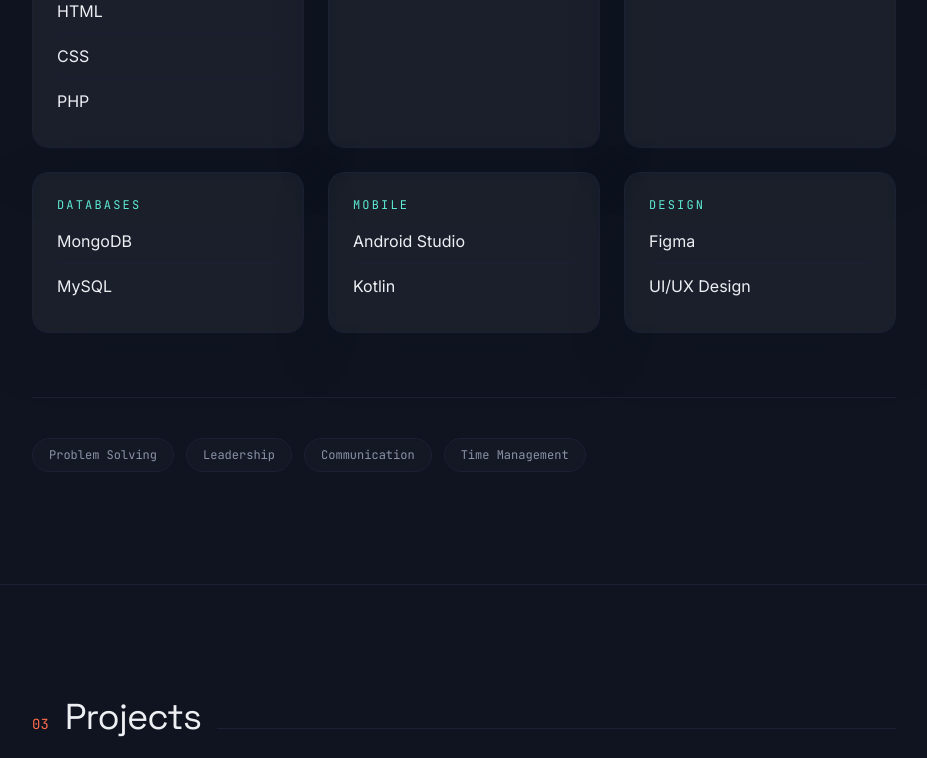
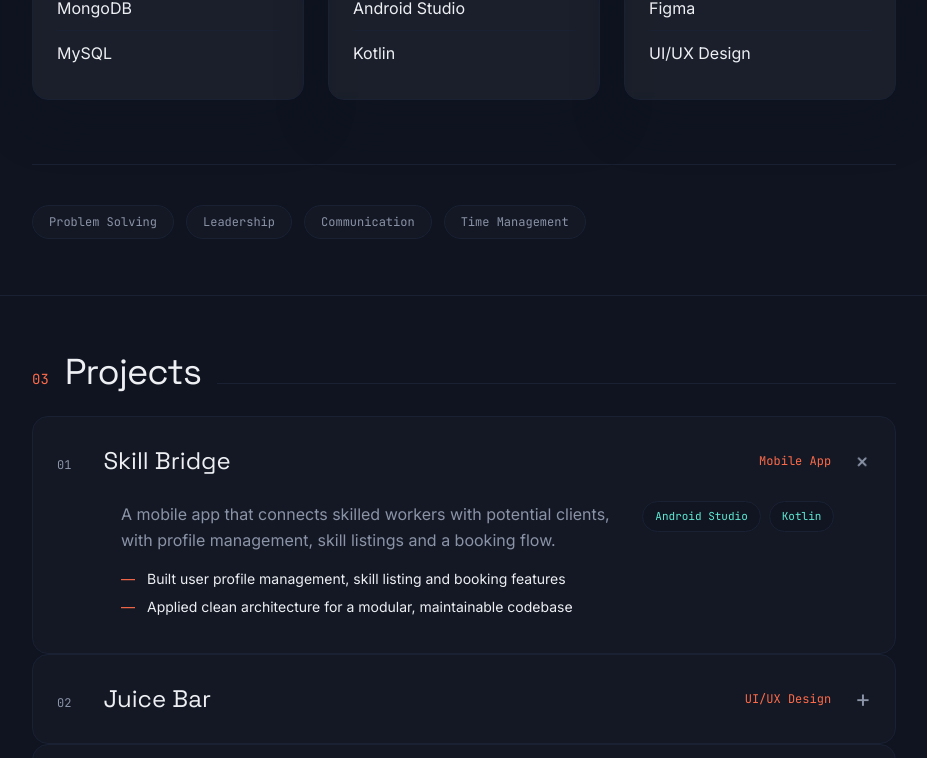
Before and after one commit to DKumarawansha/Portfolio-website, a React (Vite) app: page / in a window 1280 px wide. Shown: the part 1999-2757 px from the top of the page, without its empty margins (304-1231 px from the left). Built offline with nearby package versions, Linux system fonts and the light colour scheme.

Commit message:
Redesign  portfolio

```diff
--- a/src/components/About.jsx
+++ b/src/components/About.jsx
@@ -9,7 +9,7 @@ const stats = [
 
 export default function About() {
   return (
-    <section id="about" className="px-6 sm:px-12 lg:px-20 py-28 border-t border-inkline">
+    <section id="about" className="px-6 sm:px-12 lg:px-20 py-14">
       <SectionHeading index="01" title="About" />
 
       <div className="grid lg:grid-cols-5 gap-12">
--- a/src/components/Activities.jsx
+++ b/src/components/Activities.jsx
@@ -4,7 +4,7 @@ import { activities, languages } from '../data'
 
 export default function Activities() {
   return (
-    <section id="activities" className="px-6 sm:px-12 lg:px-20 py-28 border-t border-inkline">
+    <section id="activities" className="px-6 sm:px-12 lg:px-20 py-14 border-t border-inkline">
       <SectionHeading index="05" title="Beyond the code" />
 
       <div className="grid lg:grid-cols-5 gap-12">
--- a/src/components/Contact.jsx
+++ b/src/components/Contact.jsx
@@ -5,7 +5,7 @@ export default function Contact() {
   return (
     <section
       id="contact"
-      className="px-6 sm:px-12 lg:px-20 py-28 border-t border-inkline bg-blueprint bg-grid relative overflow-hidden"
+      className="px-6 sm:px-12 lg:px-20 py-14 border-t border-inkline bg-blueprint bg-grid relative overflow-hidden"
     >
       <div className="absolute inset-0 bg-gradient-to-t from-ink via-ink/60 to-ink pointer-events-none" />
 
--- a/src/components/Education.jsx
+++ b/src/components/Education.jsx
@@ -4,7 +4,7 @@ import { education } from '../data'
 
 export default function Education() {
   return (
-    <section id="education" className="px-6 sm:px-12 lg:px-20 py-28 border-t border-inkline">
+    <section id="education" className="px-6 sm:px-12 lg:px-20 py-14 border-t border-inkline">
       <SectionHeading index="04" title="Education" />
 
       <div className="flex flex-col">
--- a/src/components/Projects.jsx
+++ b/src/components/Projects.jsx
@@ -7,7 +7,7 @@ export default function Projects() {
   const [openIndex, setOpenIndex] = useState(0)
 
   return (
-    <section id="projects" className="px-6 sm:px-12 lg:px-20 py-28 border-t border-inkline">
+    <section id="projects" className="px-6 sm:px-12 lg:px-20 py-14 border-t border-inkline">
       <SectionHeading index="03" title="Projects" />
 
       <div className="flex flex-col">
--- a/src/components/SectionHeading.jsx
+++ b/src/components/SectionHeading.jsx
@@ -2,7 +2,7 @@ import { motion } from 'framer-motion'
 
 export default function SectionHeading({ index, title }) {
   return (
-    <div className="flex items-baseline gap-4 mb-14">
+    <div className="flex items-baseline gap-4 mb-6">
       <span className="section-index font-mono text-sm text-signal">{index}</span>
       <motion.h2
         initial={{ opacity: 0, y: 12 }}
--- a/src/components/Skills.jsx
+++ b/src/components/Skills.jsx
@@ -4,7 +4,7 @@ import { skillGroups, softSkills } from '../data'
 
 export default function Skills() {
   return (
-    <section id="skills" className="px-6 sm:px-12 lg:px-20 py-28 border-t border-inkline">
+    <section id="skills" className="px-6 sm:px-12 lg:px-20 py-14 border-t border-inkline">
       <SectionHeading index="02" title="Skills" />
 
       <div className="grid sm:grid-cols-2 lg:grid-cols-3 gap-x-6 gap-y-6">
```
